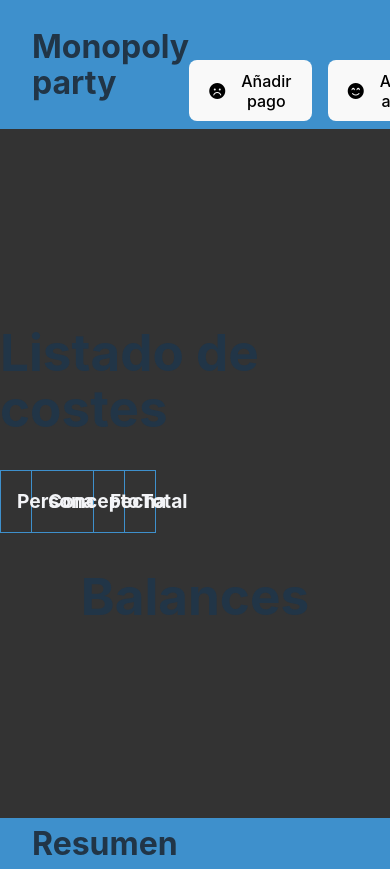
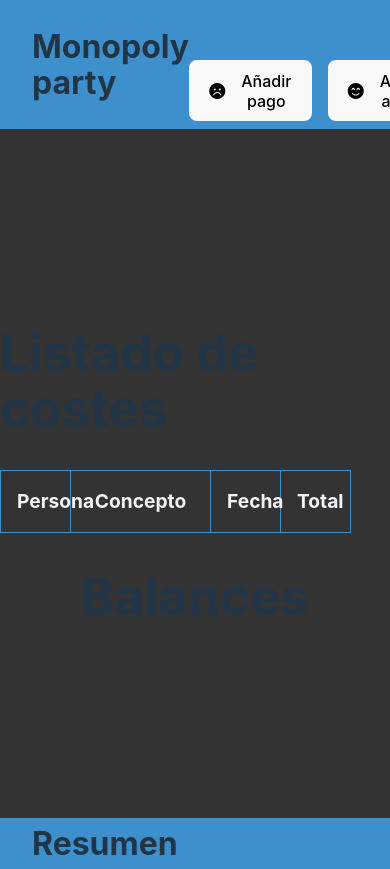
Before and after one commit to EliRodrEs/shared_costs, a React (Vite) app: page / in a window 390 px wide. Shown: the top 869 px of the page. Built offline with nearby package versions, Linux system fonts and the light colour scheme.

Commit message:
Fix table responsiveness

```diff
--- a/src/App.css
+++ b/src/App.css
@@ -17,8 +17,9 @@
   --main-color-700: hsl(205, 58%, 42%);
   --main-color-800: hsl(205, 61%, 39%);
 
-  width: 100vw;
-  height: 100vh;
+  min-width: 100%;
+  min-height: 100vh;
+  height: 100%;
   display: flex;
   flex-direction: column;
   justify-content: space-between;
--- a/src/components/CostListColumn.css
+++ b/src/components/CostListColumn.css
@@ -15,3 +15,9 @@
   font-size: 1.1rem;
   text-align: center;
 }
+
+@media (max-width: 900px) {
+  .cost_table{
+      width: 90vw;
+  }
+}
```
